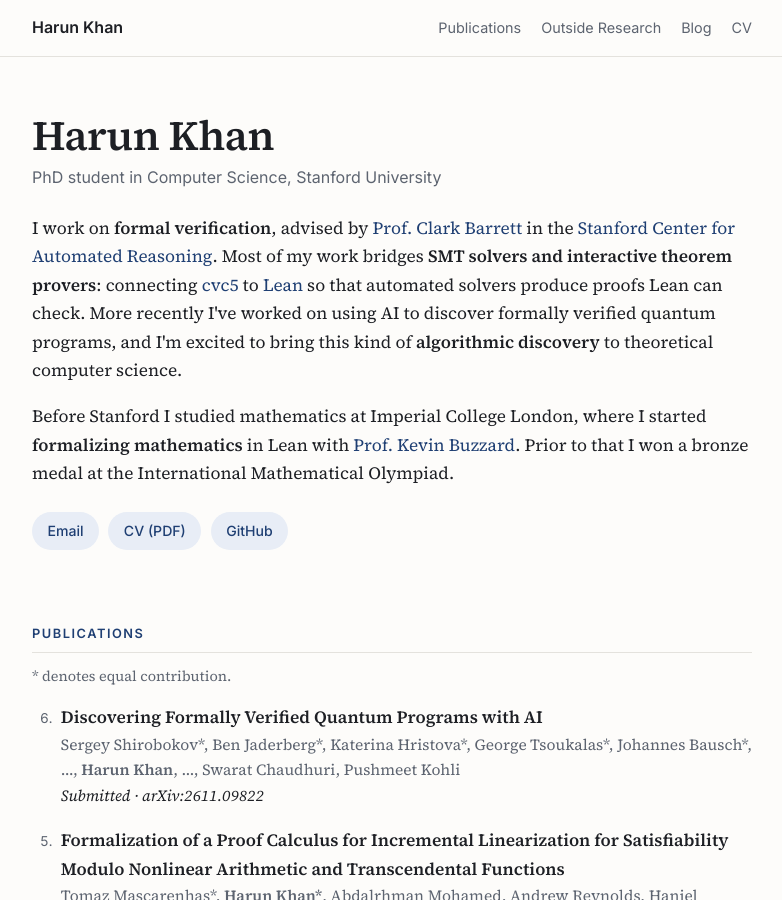
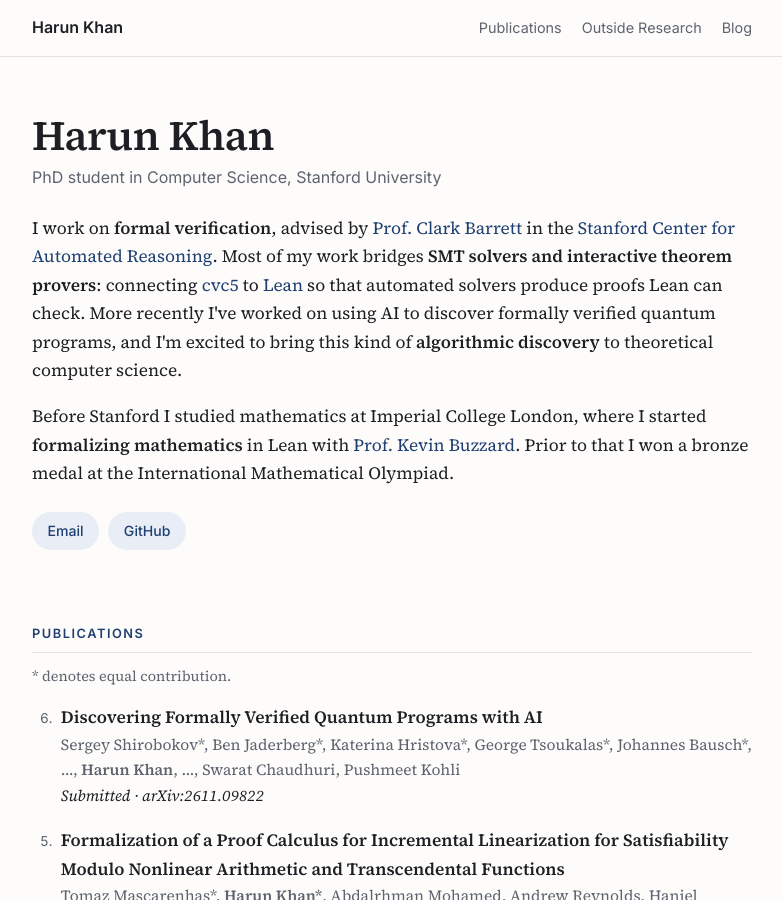
Before and after one commit to harunk-dev/website, a Jekyll site: the page built from index.html, in a window 1280 px wide and 900 px high. Shown: the whole window, without its empty margins (248-1030 px from the left). Built offline with Jekyll 4.4.1, drawn with Linux system fonts in a browser that asks for light colours.

Commit message:
Remove CV from the site
Co-Authored-By: Claude Opus 5.5 <noreply@anthropic.com>
Claude-Session: https://claude.ai/code/session_01734RpCjVag34boEXhMytMG

```diff
--- a/_layouts/default.html
+++ b/_layouts/default.html
@@ -26,7 +26,6 @@
         <li><a href="{{ '/#publications' | relative_url }}">Publications</a></li>
         <li class="opt"><a href="{{ '/#outside' | relative_url }}">Outside Research</a></li>
         <li><a href="{{ '/blog/' | relative_url }}">Blog</a></li>
-        <li><a href="{{ '/cv.pdf' | relative_url }}">CV</a></li>
       </ul>
     </nav>
   </header>
--- a/index.html
+++ b/index.html
@@ -22,7 +22,6 @@ layout: default
         </p>
         <p class="links">
           <a class="btn" href="mailto:harun19@stanford.edu">Email</a>
-          <a class="btn" href="{{ '/cv.pdf' | relative_url }}">CV (PDF)</a>
           <a class="btn" href="https://github.com/harunk-dev">GitHub</a>
         </p>
       </div>
```
Also changed, not shown: README.md, 1 other file.
